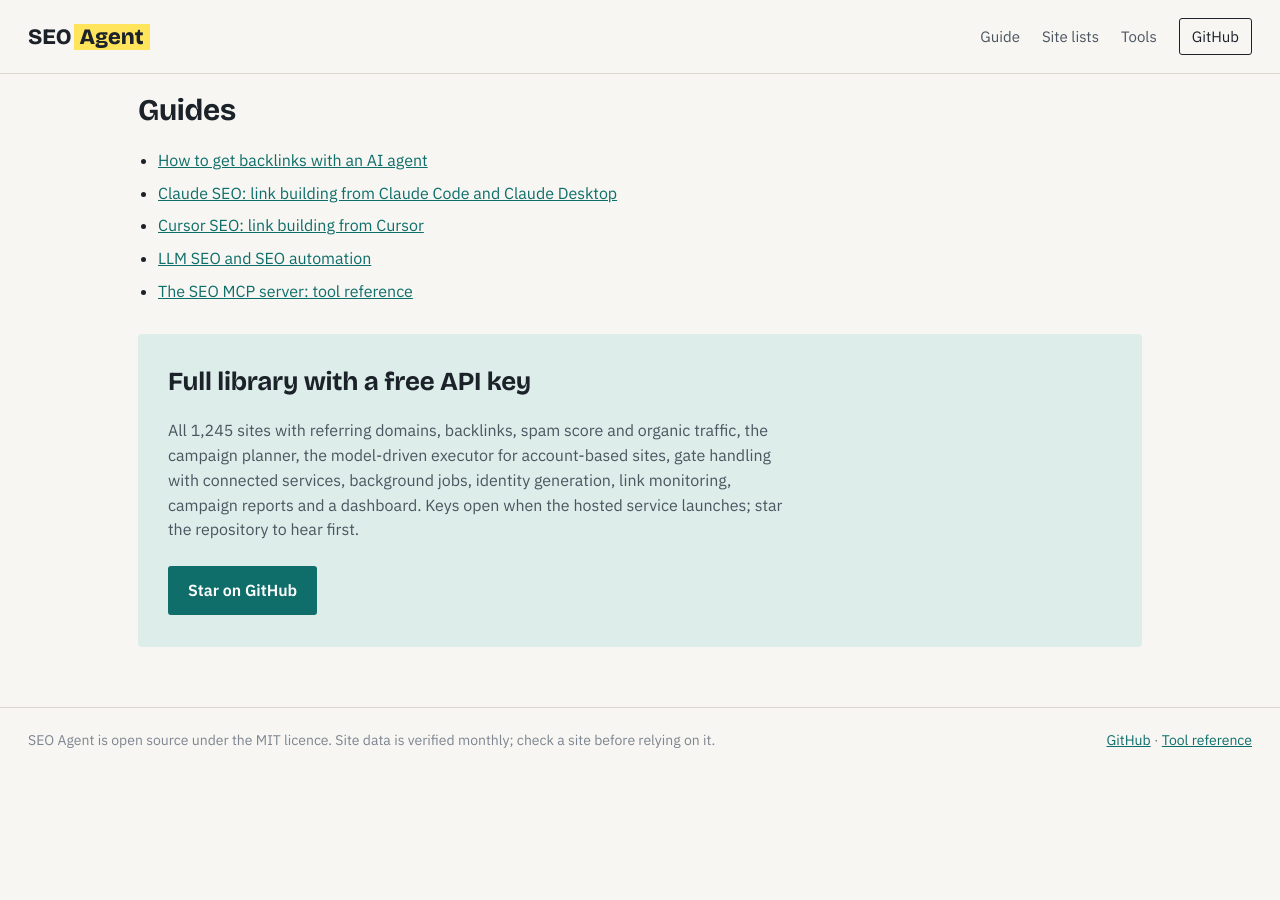
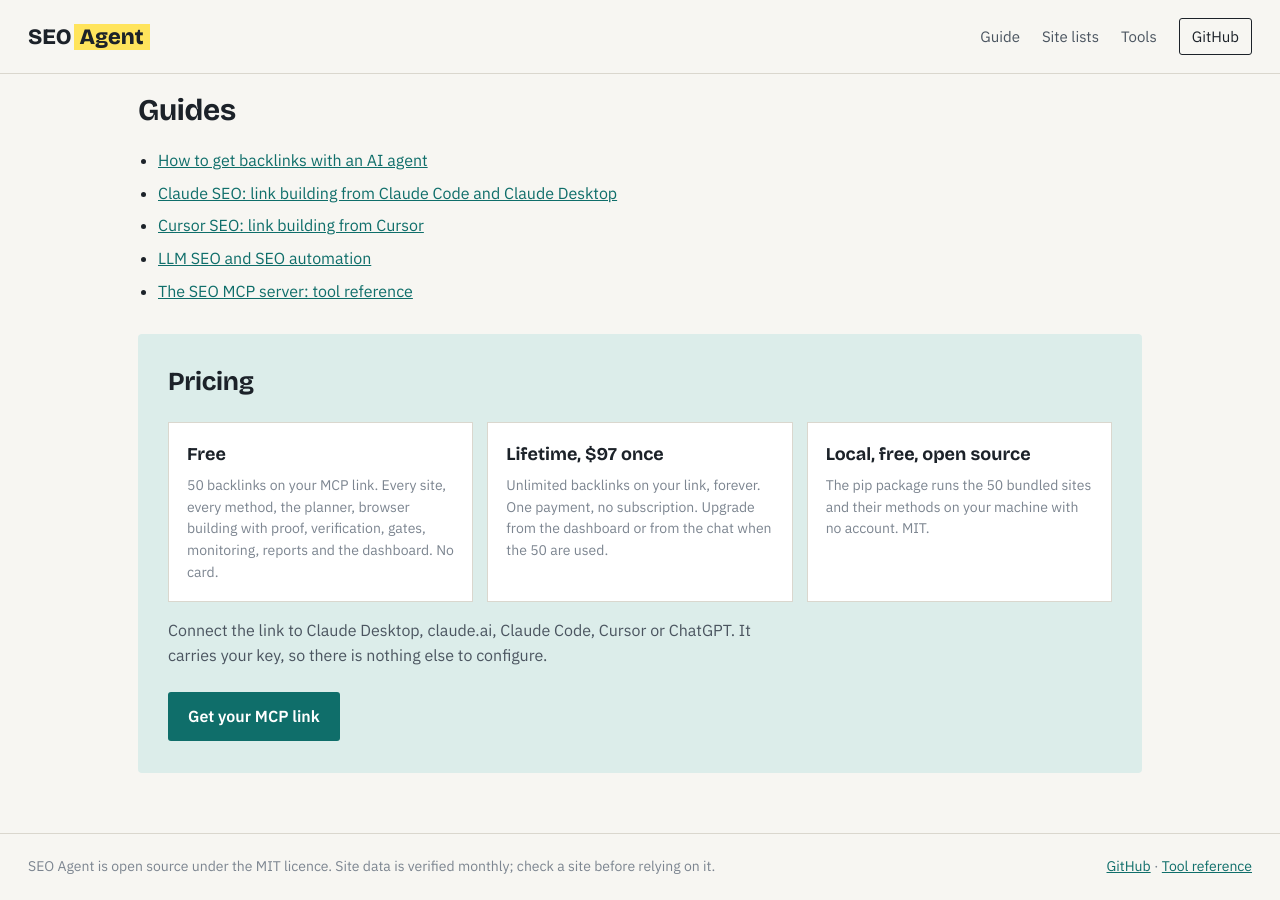
Before and after one commit to m4mansoor/seo-agent, a Jekyll site: the page built from docs/index.html, in a window 1280 px wide and 900 px high, scrolled down 2956 px. Built offline with Jekyll 4.4.1, drawn with Linux system fonts in a browser that asks for light colours; before the commit the page ends 3730 px from its top, so only the background shows below that; some of the changed text lies outside the part shown.

Commit message:
Pricing and personal MCP links: 50 backlinks free, $97 lifetime; connect instructions for Claude Desktop, claude.ai, Claude Code, Cursor and ChatGPT; local package proxies a personal link via SEOAGENT_URL

```diff
--- a/docs/index.html
+++ b/docs/index.html
@@ -9,7 +9,7 @@ description: "Open-source AI SEO Agent and MCP server for Claude Code, Cursor an
   <p class="sub">An open-source AI SEO agent and MCP server for link building.</p>
   <p class="lede">It runs inside Claude Code, Cursor, Codex or any MCP client, plans a backlink campaign for your URL, follows each site's method to place the link, and checks that it went live. Fifty sites free, a library of 1,245 with a key.</p>
   <div class="install"><code>pip install seo-agent &amp;&amp; claude mcp add seo-agent -- seo-agent</code></div>
-  <div class="actions"><a class="btn" href="https://github.com/m4mansoor/seo-agent">View on GitHub</a><a class="btn ghost" href="how-to-get-backlinks-with-ai.html">How it builds a link</a></div>
+  <div class="actions"><a class="btn" href="https://mcp.seoagent.dev/start">Get your MCP link, 50 backlinks free</a><a class="btn ghost" href="https://github.com/m4mansoor/seo-agent">View on GitHub</a></div>
 </section>
 
 <section class="facts">
@@ -66,7 +66,12 @@ description: "Open-source AI SEO Agent and MCP server for Claude Code, Cursor an
 </section>
 
 <section class="upgrade">
-  <h2>Full library with a free API key</h2>
-  <p>All 1,245 sites with referring domains, backlinks, spam score and organic traffic, the campaign planner, the model-driven executor for account-based sites, gate handling with connected services, background jobs, identity generation, link monitoring, campaign reports and a dashboard. Keys open when the hosted service launches; star the repository to hear first.</p>
-  <a class="btn" href="https://github.com/m4mansoor/seo-agent">Star on GitHub</a>
+  <h2>Pricing</h2>
+  <div class="cards">
+    <div class="card"><b>Free</b><span>50 backlinks on your MCP link. Every site, every method, the planner, browser building with proof, verification, gates, monitoring, reports and the dashboard. No card.</span></div>
+    <div class="card"><b>Lifetime, $97 once</b><span>Unlimited backlinks on your link, forever. One payment, no subscription. Upgrade from the dashboard or from the chat when the 50 are used.</span></div>
+    <div class="card"><b>Local, free, open source</b><span>The pip package runs the 50 bundled sites and their methods on your machine with no account. MIT.</span></div>
+  </div>
+  <p>Connect the link to Claude Desktop, claude.ai, Claude Code, Cursor or ChatGPT. It carries your key, so there is nothing else to configure.</p>
+  <a class="btn" href="https://mcp.seoagent.dev/start">Get your MCP link</a>
 </section>
```
Also changed, not shown: docs/claude-seo.md (+11 -7 lines), docs/cursor-seo.md (+5 -3 lines), docs/seo-mcp-server.md (+5 -2 lines), seoagent/server.py (+7 -5 lines), README.md.
